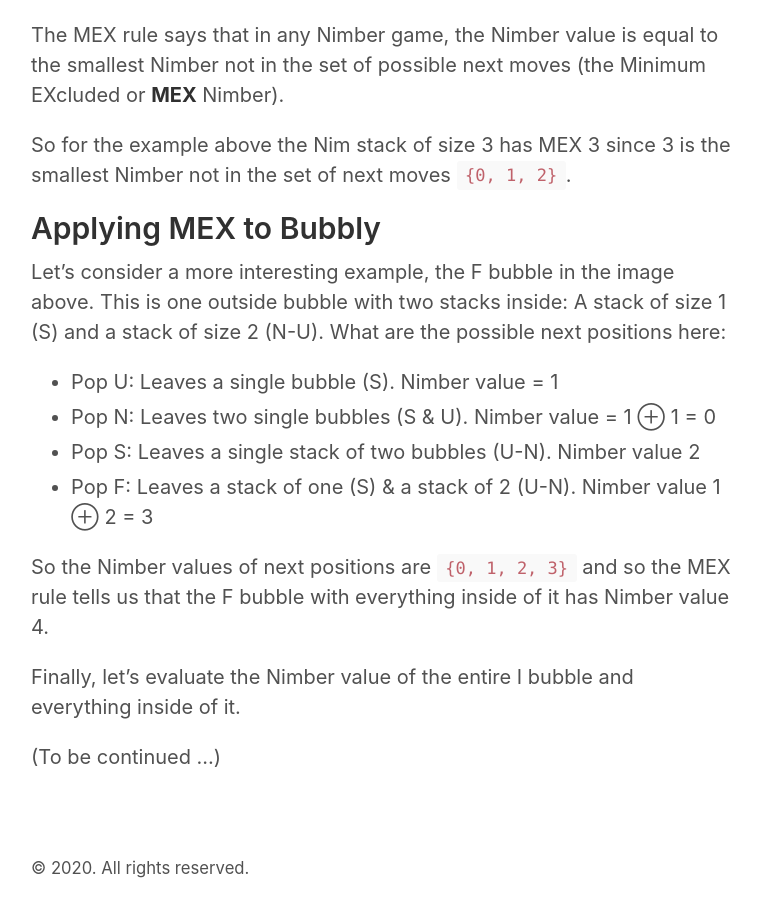
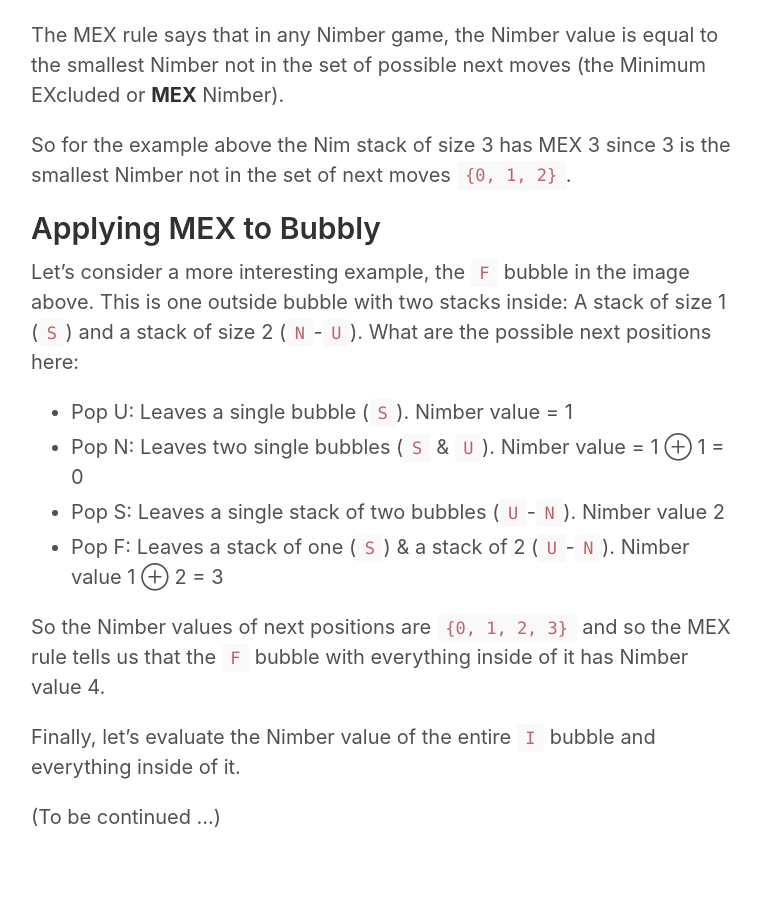
Before and after one commit to sligocki/sligocki.github.io, a Jekyll site: the page built from _posts/2019-02-08-bubbly.md, in a window 1280 px wide and 900 px high, scrolled down 4736 px. Shown: the whole window, without its empty margins (259-1020 px from the left). Built offline with Jekyll 4.4.1, drawn with Linux system fonts in a browser that asks for light colours; some of the changed text lies outside the part shown.

Commit message:
Try code format emphasis for bubble labels.

```diff
--- a/_posts/2019-02-08-bubbly.md
+++ b/_posts/2019-02-08-bubbly.md
@@ -76,15 +76,15 @@ So for the example above the Nim stack of size 3 has MEX 3 since 3 is the smalle
 
 ## Applying MEX to Bubbly
 
-Let's consider a more interesting example, the F bubble in the image above. This is one outside bubble with two stacks inside: A stack of size 1 (S) and a stack of size 2 (N-U). What are the possible next positions here:
+Let's consider a more interesting example, the `F` bubble in the image above. This is one outside bubble with two stacks inside: A stack of size 1 (`S`) and a stack of size 2 (`N`-`U`). What are the possible next positions here:
 
-  * Pop U: Leaves a single bubble (S). Nimber value = 1
-  * Pop N: Leaves two single bubbles (S & U). Nimber value = 1 ⊕ 1 = 0
-  * Pop S: Leaves a single stack of two bubbles (U-N). Nimber value 2
-  * Pop F: Leaves a stack of one (S) & a stack of 2 (U-N). Nimber value 1 ⊕ 2 = 3
+  * Pop U: Leaves a single bubble (`S`). Nimber value = 1
+  * Pop N: Leaves two single bubbles (`S` & `U`). Nimber value = 1 ⊕ 1 = 0
+  * Pop S: Leaves a single stack of two bubbles (`U`-`N`). Nimber value 2
+  * Pop F: Leaves a stack of one (`S`) & a stack of 2 (`U`-`N`). Nimber value 1 ⊕ 2 = 3
 
-So the Nimber values of next positions are `{0, 1, 2, 3}` and so the MEX rule tells us that the F bubble with everything inside of it has Nimber value 4.
+So the Nimber values of next positions are `{0, 1, 2, 3}` and so the MEX rule tells us that the `F` bubble with everything inside of it has Nimber value 4.
 
-Finally, let's evaluate the Nimber value of the entire I bubble and everything inside of it.
+Finally, let's evaluate the Nimber value of the entire `I` bubble and everything inside of it.
 
 (To be continued ...)
```
Also changed, not shown: other parts of _posts/2019-02-08-bubbly.md (+1 -1 lines).
